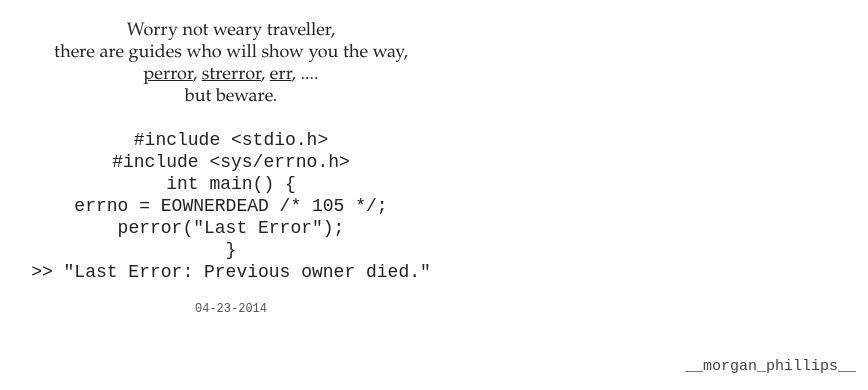
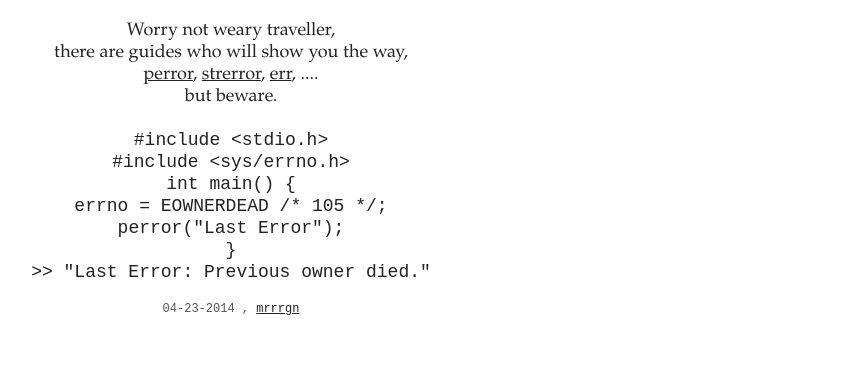
Before and after one commit to ashumeow/linuxpoetry, a Django app: page / in a window 1280 px wide. Shown: the part 410-800 px from the top of the page, without its empty margins (409-1277 px from the left). Run offline with Django 3.2, Linux system fonts and the light colour scheme; data comes from the database, SQL or seed files in the repository.

Commit message:
Removes footer and replaces with author reference beside timestamp on posts.

```diff
--- a/templates/linuxpoetry/base.html
+++ b/templates/linuxpoetry/base.html
@@ -91,15 +91,6 @@
         .twitter {
           color: #4099ff;
         }
-
-        .author {
-          position: absolute;
-          bottom: 15px;
-          right: 15px;
-          color: #444;
-          font-size: 15px;
-          text-decoration: none;
-        }
     </style>
     <title>
         {% if post.title %} {{ post.title }}:{% endif %} Morgan (Reece) Phillips @linuxpoetry
@@ -154,13 +145,10 @@
         <div class="post-body">
         {% if post %} {{ post.body_with_html }} {% endif %}
         </div>
-        <span class="timestamp"> {% if post %} {{ post.updated_at|date:"m-d-Y" }} {% endif %} </span>
+        <span class="timestamp"> {% if post %} {{ post.updated_at|date:"m-d-Y" }} {% endif %}, <a href="http://mrrrgn.com">mrrrgn</a> </span>
       </div>
 
     </div>
   </body>
-  <a href="http://mrrrgn.com" class="author">
-    __morgan_phillips__
-  </a>
 {% endautoescape %}
 </html>
```
